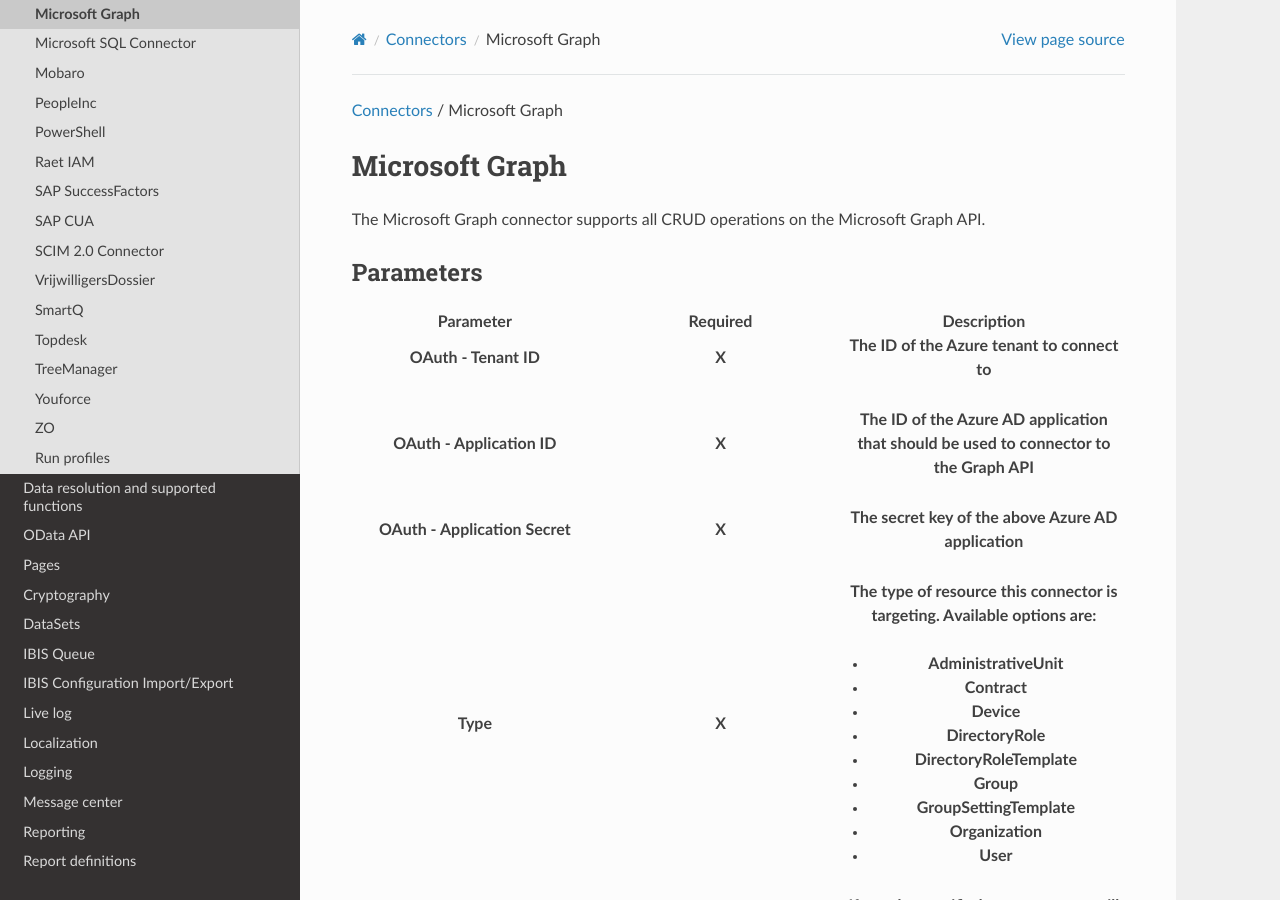
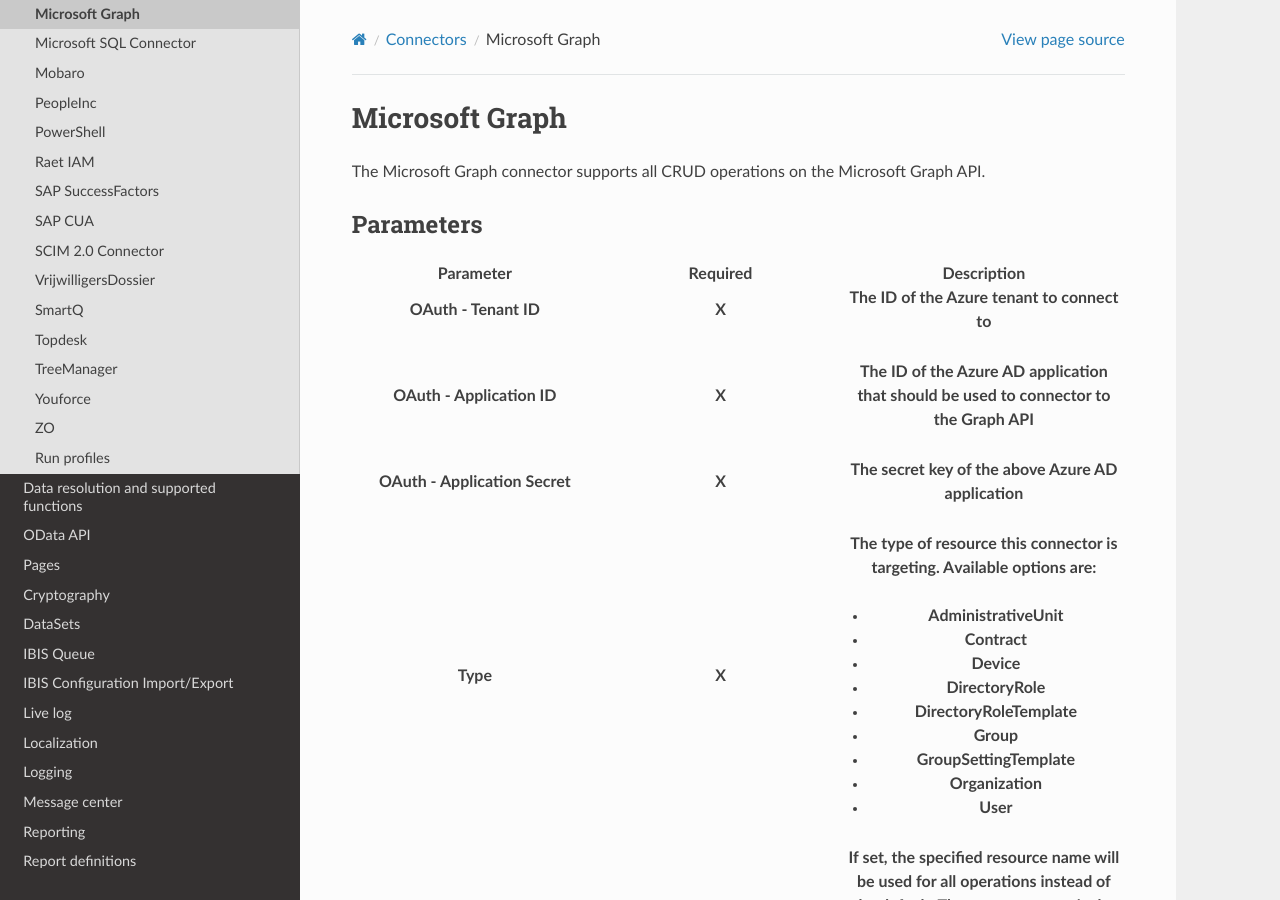
Before and after one commit to Raoulorlando/rtd-tutorial, a Sphinx documentation site: the page built from docs/source/Documentatie/Connector_MicrosoftGraph.md, in a window 1280 px wide and 900 px high. Built offline with Sphinx 7.4.7 and the Read the Docs theme 2.0.0, drawn with Linux system fonts in a browser that asks for light colours; nearby versions of some CDN libraries; some web fonts are replaced; library files that are not in the unit come from our copies; pages that are not in the unit, such as notebooks, are missing from menus.

Commit message:
Removed unnecessary routing at the top of the Connector_MicrosoftGraph

```diff
--- a/docs/source/Documentatie/Connector_MicrosoftGraph.md
+++ b/docs/source/Documentatie/Connector_MicrosoftGraph.md
@@ -1,6 +1,3 @@
-<a href="javascript:void(0)" class="help-trigger"
-data-helpkey="SysPage_Connector">Connectors</a> / Microsoft Graph
-
 # Microsoft Graph
 
 The Microsoft Graph connector supports all CRUD operations on the
```
